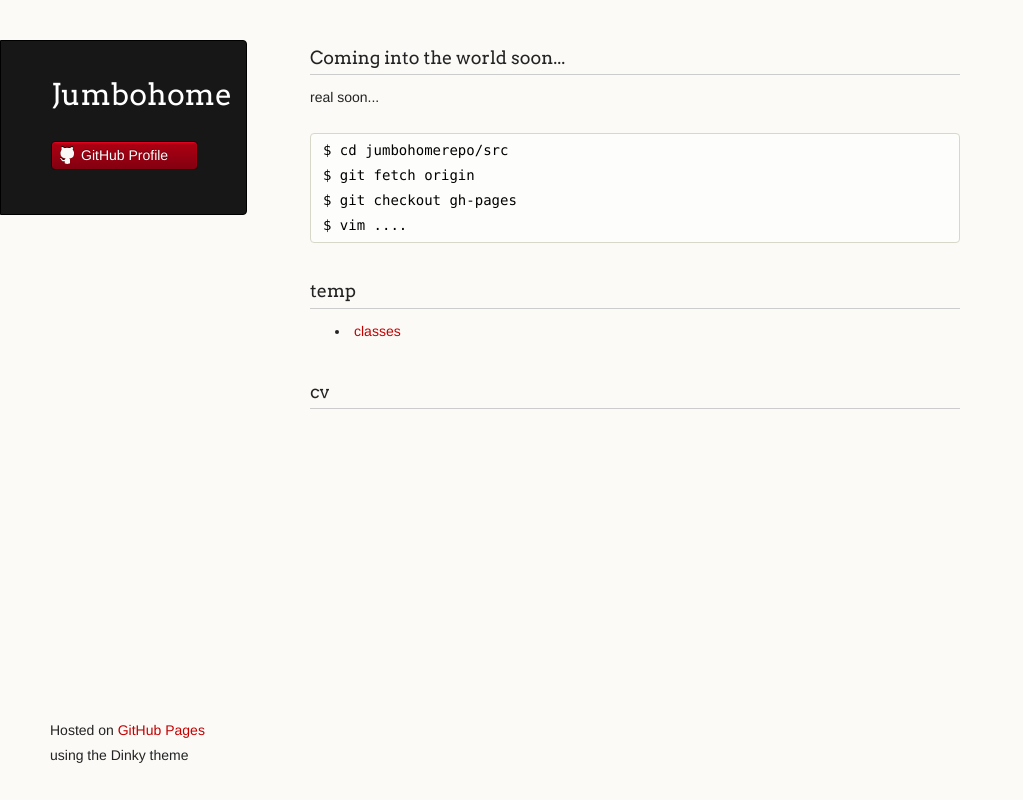
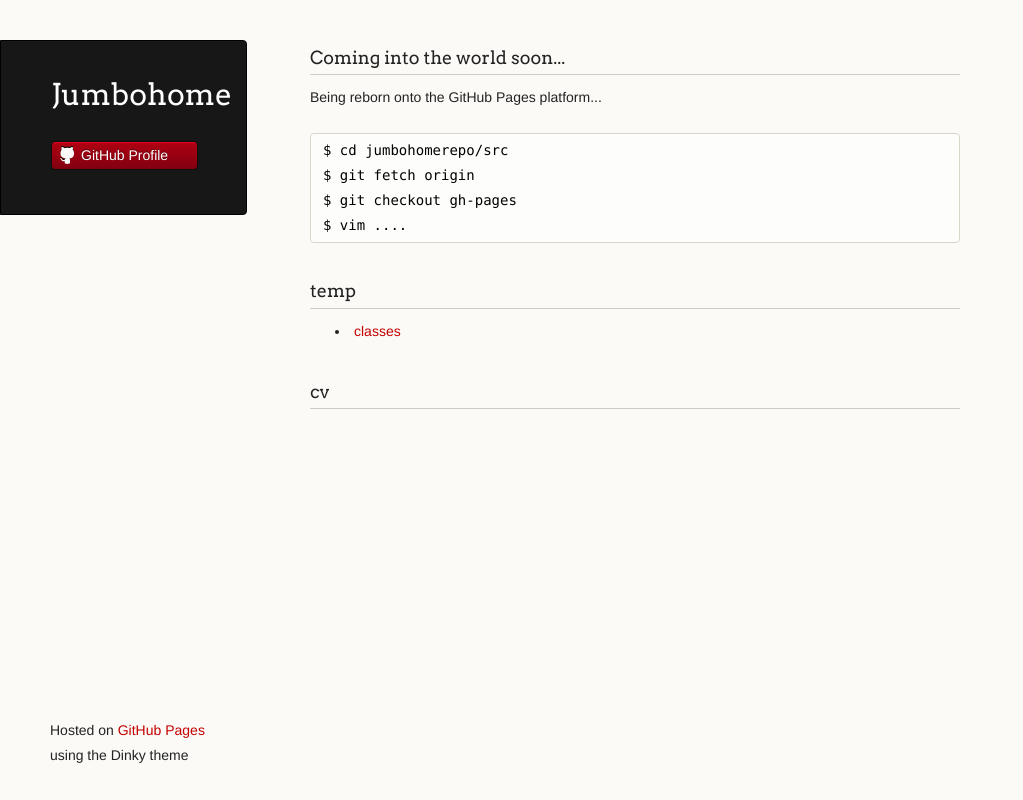
Before and after one commit to jimmec/jimmec.github.io, a plain HTML site: page index.html in a window 1280 px wide. Shown: the whole page, without its empty margins (0-1023 px from the left). Drawn offline with Linux system fonts and the light colour scheme.

Commit message:
added under construction msg

```diff
--- a/index.html
+++ b/index.html
@@ -49,7 +49,7 @@
         <h3>
 <a name="coming-into-the-world-soon" class="anchor" href="#coming-into-the-world-soon"><span class="octicon octicon-link"></span></a>Coming into the world soon...</h3>
 
-<p>real soon...</p>
+<p>Being reborn onto the GitHub Pages platform...</p>
 
 <pre><code>$ cd jumbohomerepo/src
 $ git fetch origin
```
